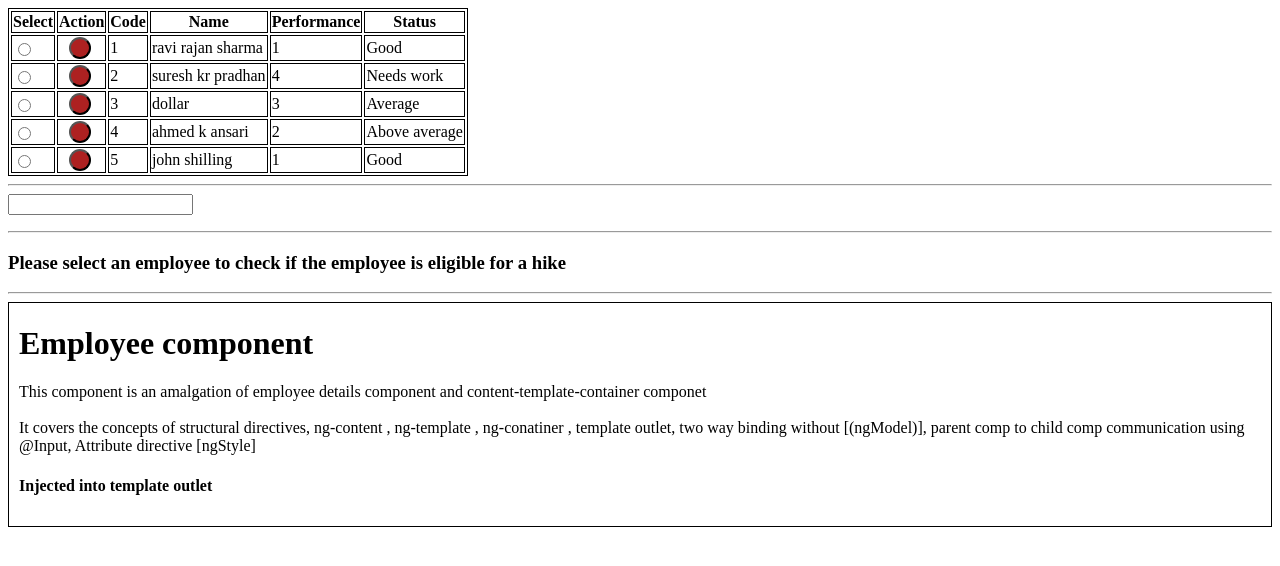
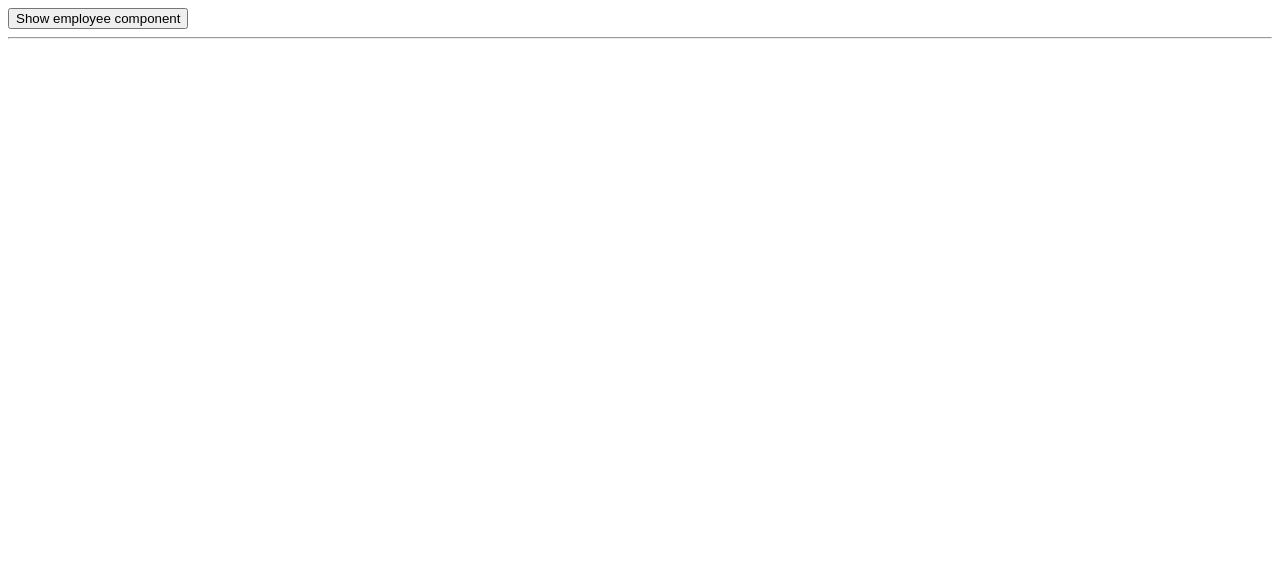
Before and after one commit to abhishek123mojumdar/angular-concepts, an Angular app: page / in a window 1280 px wide. Shown: the top 566 px of the page. Built offline with nearby package versions, Linux system fonts and the light colour scheme.

Commit message:
3 files modified, 2 added

```diff
--- a/src/app/app.component.html
+++ b/src/app/app.component.html
@@ -1 +1,3 @@
-<app-employee-component></app-employee-component>
+<button (click)="activate('employee')">Show employee component</button>
+<hr />
+<app-employee-component *ngIf="activation.employee"></app-employee-component>
--- a/src/app/app.component.ts
+++ b/src/app/app.component.ts
@@ -3,8 +3,17 @@ import { Component, VERSION } from '@angular/core';
 @Component({
   selector: 'my-app',
   templateUrl: './app.component.html',
-  styleUrls: [ './app.component.css' ]
+  styleUrls: ['./app.component.css']
 })
-export class AppComponent  {
+export class AppComponent {
   name = 'Angular ' + VERSION.major;
+  activation = {
+    employee: false
+  };
+
+  activate(type) {
+    if (type === 'employee') {
+      this.activation.employee = true;
+    }
+  }
 }
```
Also changed, not shown: src/app/temperature-conversion/temperature-conversion.component.ts (added, +15 -0 lines), src/app/temperature-conversion/temperature-conversion.component.css (added).
